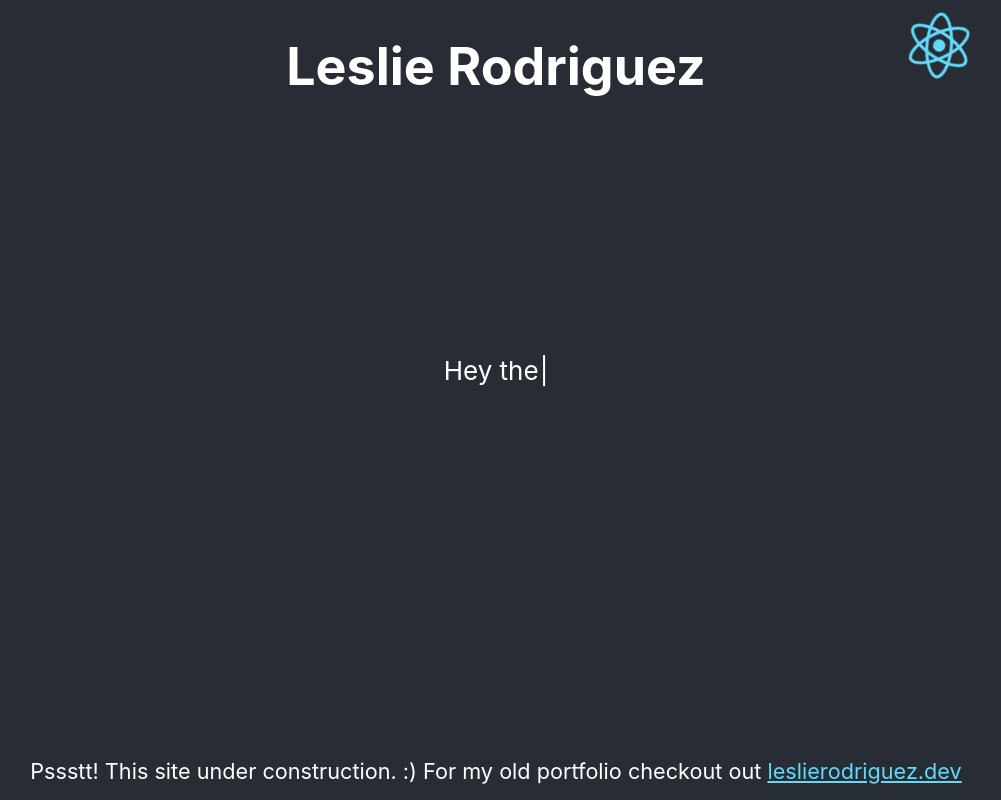
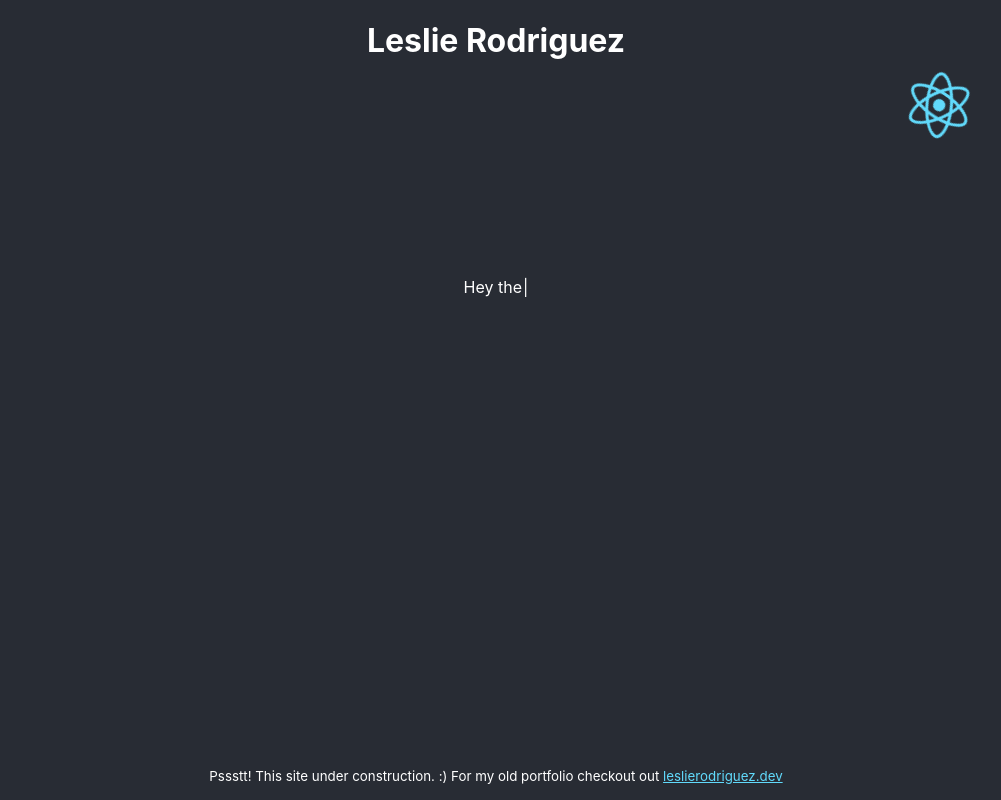
Before and after one commit to rleslie1015/Portfolio-Revamp, a React (Create React App) app in the folder mywebsite/: page / in a window 1280 px wide. Shown: the whole page, without its empty margins (144-1145 px from the left). Built offline with nearby package versions, Linux system fonts and the light colour scheme.

Commit message:
adds about me intro

```diff
--- a/mywebsite/src/App.css
+++ b/mywebsite/src/App.css
@@ -8,7 +8,6 @@
   flex-direction: column;
   align-items: center;
   justify-content: center;
-  font-size: calc(10px + 2vmin);
 }
 .App-link {
   color: #61dafb;
@@ -41,7 +40,9 @@
   display: flex;
   justify-content: center;
 }
-
+header {
+  height: calc(10px + 2vmin);
+}
 .App-logo {
   height: 80px;
   pointer-events: none;
@@ -60,7 +61,7 @@
 
 @keyframes Move-to-title-left {
   to {
-    transform: translate(-35vw, -41vh);
+    transform: translate(-35vw, -24vh);
   }
   from {
     transform: translate(0, 0);
@@ -69,7 +70,7 @@
 
 @keyframes Move-to-title {
   to {
-    transform: translate(35vw, -34vh);
+    transform: translate(35vw, -30vh);
   }
   from {
     transform: translate(0, 0);
--- a/mywebsite/src/App.js
+++ b/mywebsite/src/App.js
@@ -6,7 +6,7 @@ import { useState } from "react";
 import Typewriter from "typewriter-effect";
 
 //components
-import AboutMe from "./components/AboutMe";
+import AboutMe from "./components/aboutme/AboutMe";
 
 function App() {
   const [showAboutMe, setShowAboutMe] = useState(false);
@@ -22,9 +22,6 @@ function App() {
         <h1>Leslie Rodriguez</h1>
       </div>
       <header>
-        <div className="logo-wrap">
-          <img src={logo} className="App-logo" alt="logo" />
-        </div>
         <div className="typewriter-container" onClick={toggleAboutMe}>
           <Typewriter
             onInit={(typewriter) => {
@@ -45,6 +42,9 @@ function App() {
           />
         </div>
       </header>
+      <div className="logo-wrap">
+        <img src={logo} className="App-logo" alt="logo" />
+      </div>
       <div>{showAboutMe ? <AboutMe /> : <div className="hidden" />}</div>
       <footer className="footer">
         <small>
--- a/mywebsite/src/components/AboutMe.css
+++ b/mywebsite/src/components/aboutme/AboutMe.css
@@ -1,6 +1,11 @@
 .about-me {
   color: #61dafb;
+  width: 60vw;
 }
 section:hover {
   text-decoration: underline;
 }
+
+h3 {
+  font-size: calc(0.5px + 2vmin);
+}
--- a/mywebsite/src/components/AboutMe.js
+++ b/mywebsite/src/components/aboutme/AboutMe.js
@@ -3,6 +3,10 @@ import "./AboutMe.css";
 const AboutMe = () => {
   return (
     <div className="about-me">
+      <h3>
+        👋 Hello my name is Leslie Rodriguez, I’m a Developer based in Texas and
+        this is a selection of my personal and professional work.
+      </h3>
       <section>journey</section>
       <section>skills</section>
       <section>projects</section>
```
Also changed, not shown: 1 other file (tests, documents, lock files or other folders).
